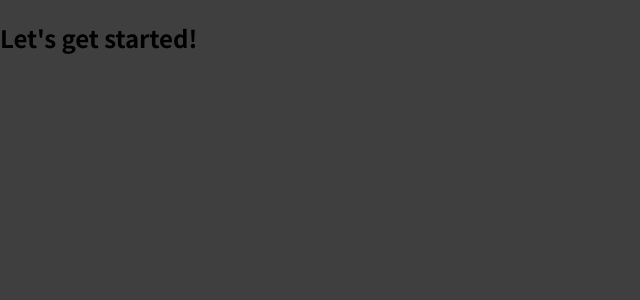
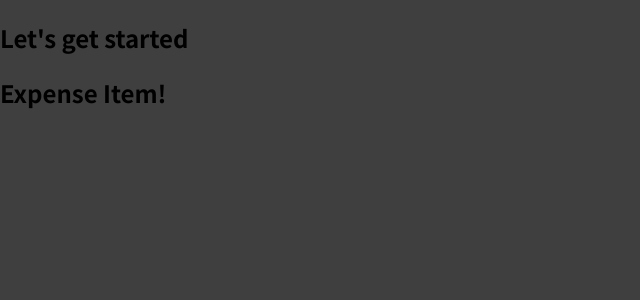
Before and after one commit to hyrumvanslyke/expense-tracker, a JavaScript app: page / in a window 1280 px wide. Shown: the top 300 px of the page, without its empty margins (0-640 px from the left). Built offline with nearby package versions, Linux system fonts and the light colour scheme.

Commit message:
Added first component

```diff
--- a/src/App.js
+++ b/src/App.js
@@ -1,7 +1,10 @@
+import ExpenseItem from "./components/ExpenseItem"
+
 function App() {
   return (
     <div>
-      <h2>Let's get started!</h2>
+      <h2>Let's get started</h2>
+      <ExpenseItem></ExpenseItem>
     </div>
   );
 }
--- /dev/null
+++ b/src/components/ExpenseItem.js
@@ -0,0 +1,7 @@
+function ExpenseItem(){
+    return (
+    <h2>Expense Item!</h2>
+
+    )
+}
+export default ExpenseItem
```
